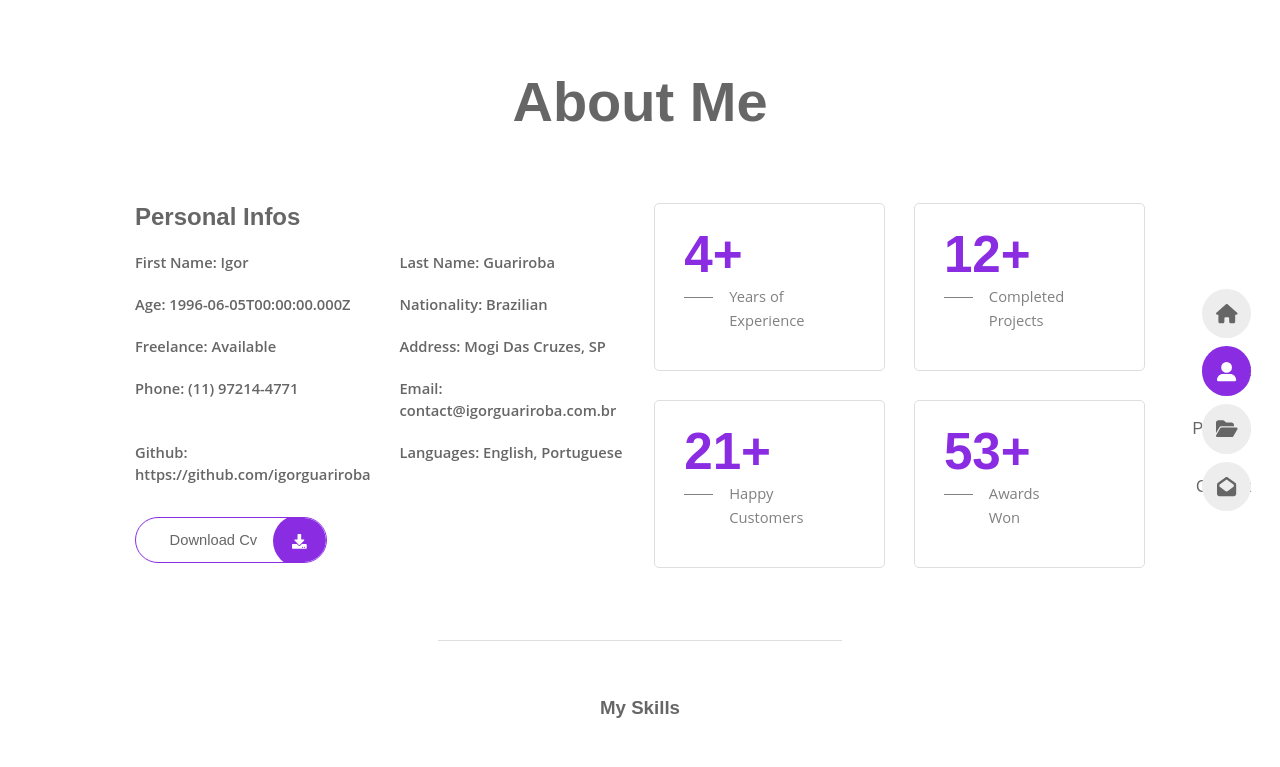
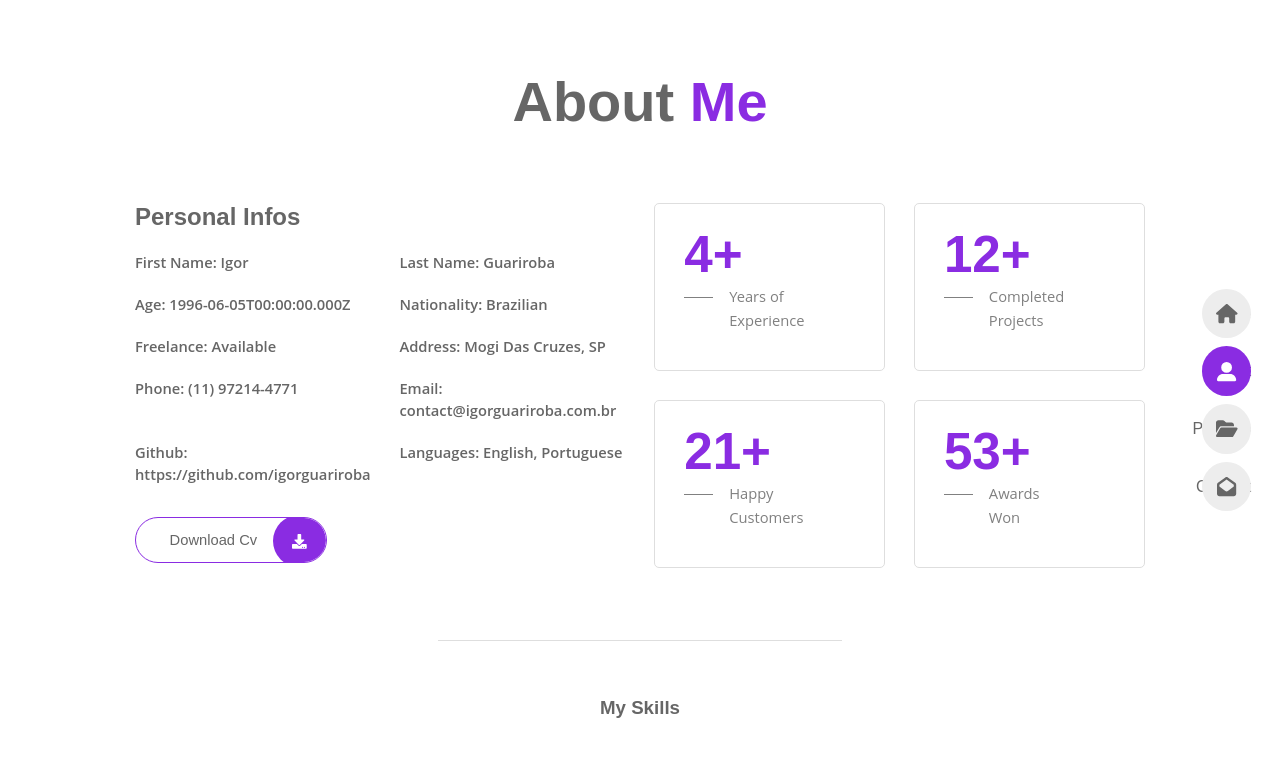
Before and after one commit to IgorGuariroba/portifoli, a React (Vite) app: page /sobre in a window 1280 px wide. Shown: the top 767 px of the page. Built offline with nearby package versions, Linux system fonts and the light colour scheme.

Commit message:
Color destaque

```diff
--- a/src/Router.tsx
+++ b/src/Router.tsx
@@ -1,7 +1,7 @@
 import {Route, Routes} from "react-router-dom";
 import {Home} from "./pages/home/Home.tsx";
 import {About} from "./pages/about/About.tsx";
-import {Portfolio} from "./pages/Portfolio.tsx";
+import {Portfolio} from "./pages/portfolio/Portfolio.tsx";
 import {Contact} from "./pages/Contact.tsx";
 import {DefaultsLayout} from "./layouts/DefaultsLayout.tsx";
 
--- a/src/pages/about/About.styled.ts
+++ b/src/pages/about/About.styled.ts
@@ -20,6 +20,9 @@ export const Title = styled.h2`
   font-weight: ${props => props.theme.weigth800};
   text-align: center;
   margin-bottom: 4.3rem;
+  span:first-child {
+    color: ${props => props.theme.firstColor} !important;
+  }
 `;
 export const Grid = styled.div`
   display: grid;
--- a/src/pages/home/Home.styles.ts
+++ b/src/pages/home/Home.styles.ts
@@ -27,6 +27,10 @@ export const Title = styled.h1`
   font-size: ${props => props.theme.h1FontSize};
   line-height: 1.24;
   padding-left: 4.3rem;
+
+  span:first-child {
+    color: ${props => props.theme.firstColor} !important;
+  }
 
   &::before {
     content: '';
--- a/src/pages/home/Home.tsx
+++ b/src/pages/home/Home.tsx
@@ -7,7 +7,7 @@ export function Home() {
             <Content>
                 <Data>
                     <Title>
-                        <Span>I'm Igor Ravel.</Span> Developer
+                        I'm Igor Ravel. <Span>Developer</Span>
                     </Title>
 
                     <Description>
```
Also changed, not shown: src/pages/portfolio/Portfolio.styled.ts (added), src/pages/portfolio/Portfolio.tsx (renamed from src/pages/Portfolio.tsx).
